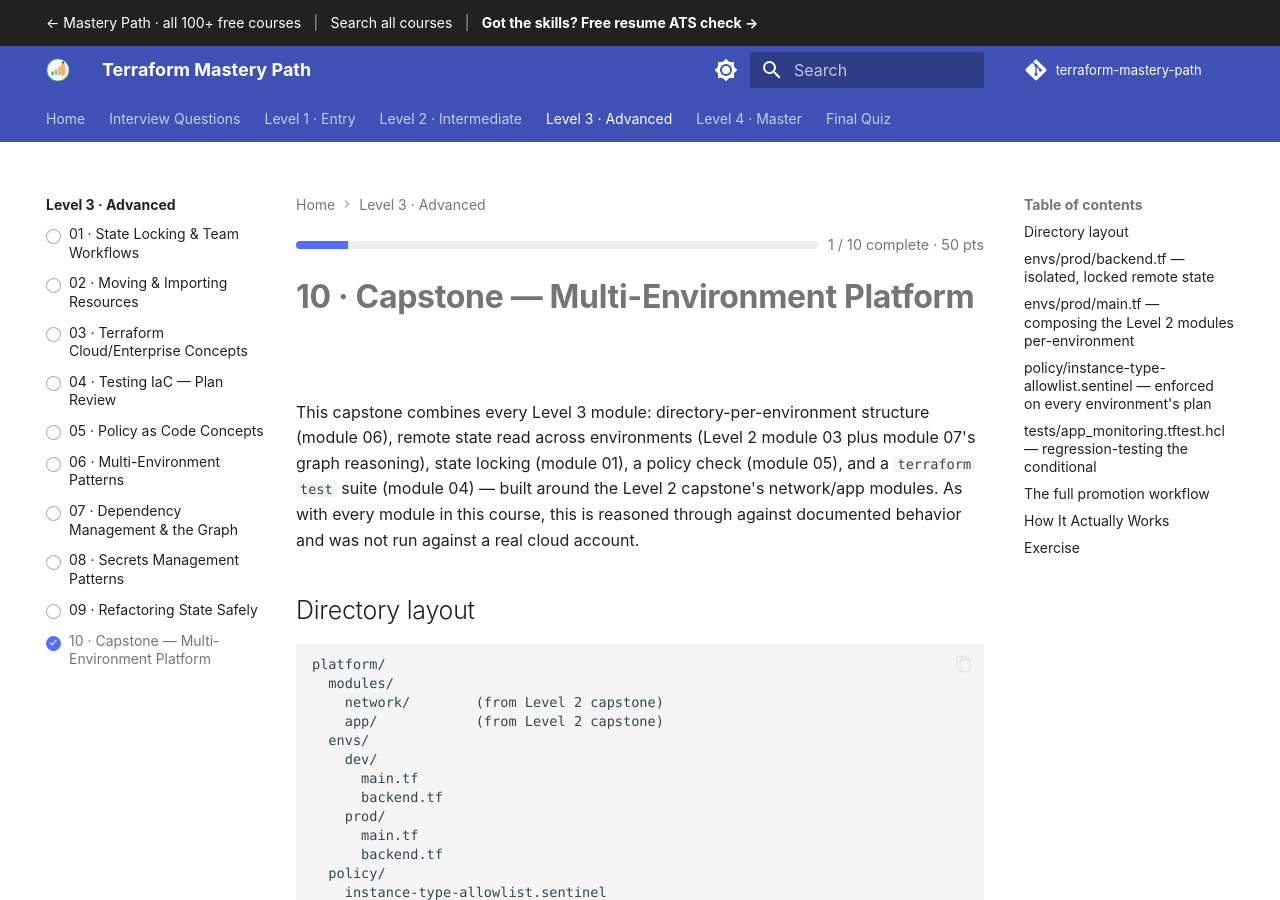
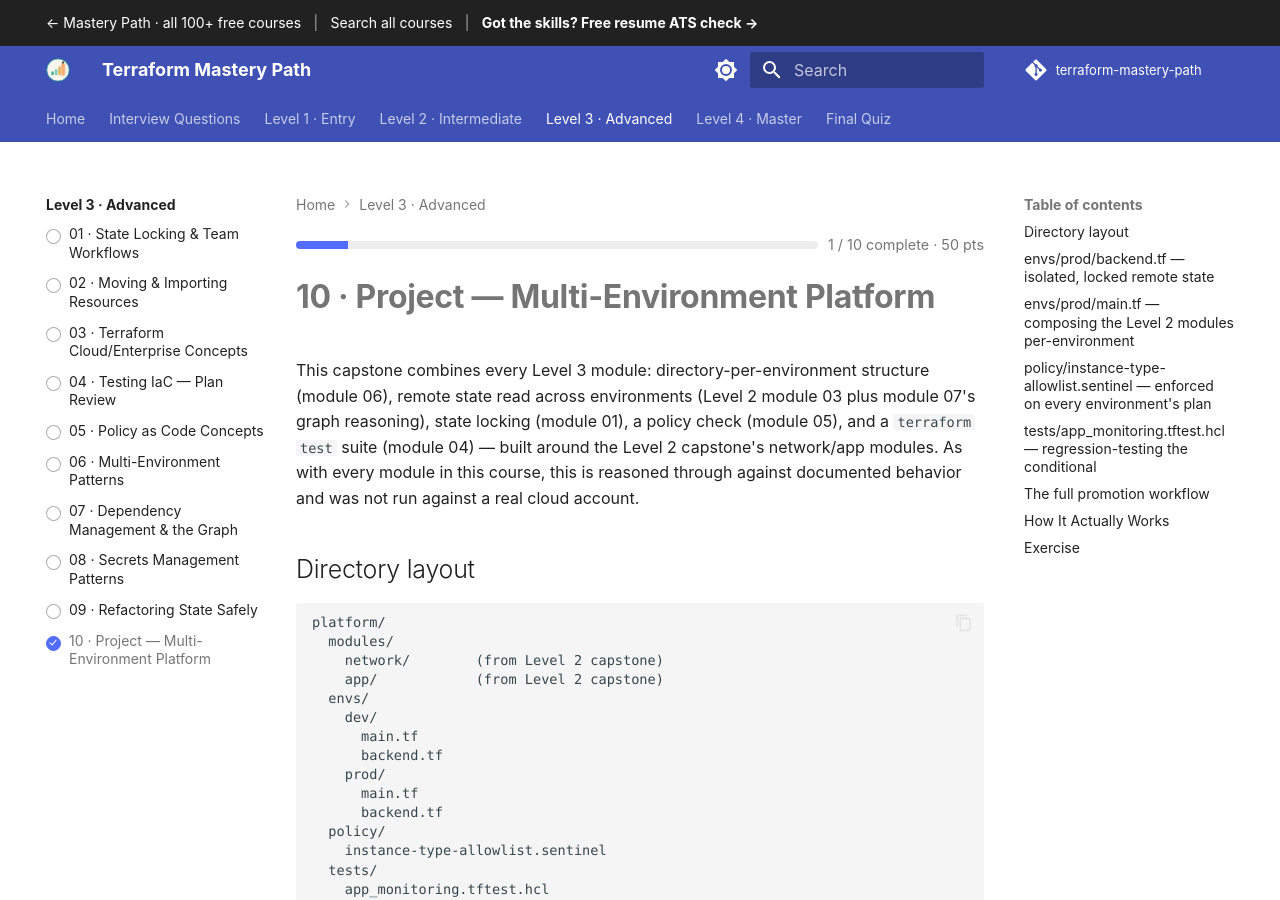
Before and after one commit to SIGILIPELLI/terraform-mastery-path, an MkDocs documentation site: the page built from docs/level-3/10-capstone-multi-environment.md, in a window 1280 px wide and 900 px high. Built offline with MkDocs 1.6.1 and Material for MkDocs 9.7.7, drawn with Linux system fonts in a browser that asks for light colours; comment, search, counter and statistics services are not loaded.

Commit message:
Level-end build pages are titled Project; Capstone is reserved for the Level 4 course capstone
Co-Authored-By: Claude Sonnet 5.5 <noreply@anthropic.com>

```diff
--- a/docs/level-3/10-capstone-multi-environment.md
+++ b/docs/level-3/10-capstone-multi-environment.md
@@ -2,7 +2,7 @@
 description: "Capstone — Multi-Environment Platform — This capstone combines every Level 3 module: directory-per-environment structure (module 06), remote state read…"
 ---
 
-# 10 · Capstone — Multi-Environment Platform
+# 10 · Project — Multi-Environment Platform
 
 This capstone combines every Level 3 module: directory-per-environment
 structure (module 06), remote state read across environments (Level 2
--- a/mkdocs.yml
+++ b/mkdocs.yml
@@ -95,7 +95,7 @@ nav:
       - "07 · State Basics": level-1/07-state-basics.md
       - "08 · A First Real Resource": level-1/08-first-real-resource.md
       - "09 · The Core Workflow: plan, apply, destroy, fmt & validate": level-1/09-plan-apply-destroy-fmt-validate.md
-      - "10 · Capstone — Multi-Resource Configuration": level-1/10-capstone-multi-resource.md
+      - "10 · Project — Multi-Resource Configuration": level-1/10-capstone-multi-resource.md
   - "Level 2 · Intermediate":
       - Overview: level-2/index.md
       - "01 · Modules — Structure & Inputs/Outputs": level-2/01-modules-structure.md
@@ -107,7 +107,7 @@ nav:
       - "07 · Conditional Expressions": level-2/07-conditional-expressions.md
       - "08 · count vs for_each": level-2/08-count-for-each.md
       - "09 · Composing Modules": level-2/09-composing-modules.md
-      - "10 · Capstone — Reusable Module Set": level-2/10-capstone-reusable-modules.md
+      - "10 · Project — Reusable Module Set": level-2/10-capstone-reusable-modules.md
   - "Level 3 · Advanced":
       - Overview: level-3/index.md
       - "01 · State Locking & Team Workflows": level-3/01-state-locking-team-workflows.md
@@ -119,7 +119,7 @@ nav:
       - "07 · Dependency Management & the Graph": level-3/07-dependency-graph.md
       - "08 · Secrets Management Patterns": level-3/08-secrets-management.md
       - "09 · Refactoring State Safely": level-3/09-refactoring-state-safely.md
-      - "10 · Capstone — Multi-Environment Platform": level-3/10-capstone-multi-environment.md
+      - "10 · Project — Multi-Environment Platform": level-3/10-capstone-multi-environment.md
   - "Level 4 · Master":
       - Overview: level-4/index.md
       - "01 · Large-Scale Module Design": level-4/01-large-scale-module-design.md
```
Also changed, not shown: docs/level-1/10-capstone-multi-resource.md (+1 -1 lines), docs/level-2/10-capstone-reusable-modules.md (+1 -1 lines).
